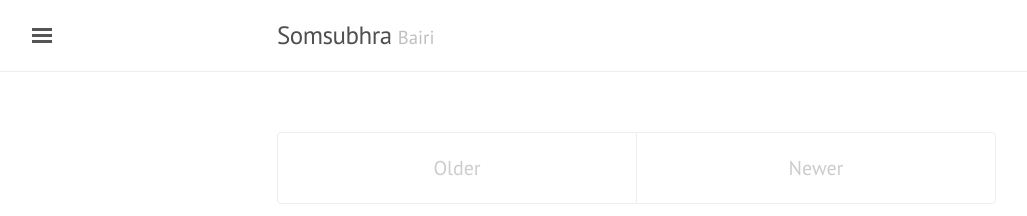
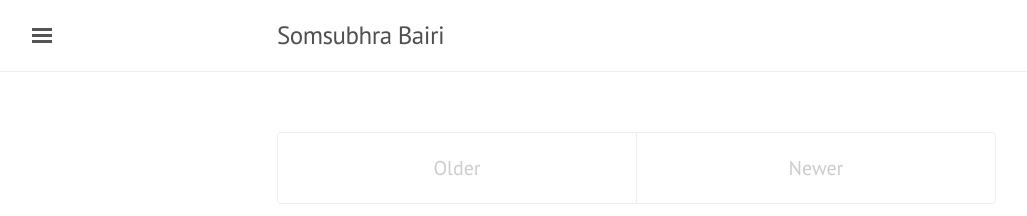
Before and after one commit to Somsubhra/somsubhra.github.io, a Jekyll site: the page built from index.html, in a window 1280 px wide. Shown: the top 216 px of the page, without its empty margins (3-1030 px from the left). Built offline with Jekyll 4.4.1, drawn with Linux system fonts in a browser that asks for light colours; the list of posts is cut into pages by our own code; part of the change alters nothing that is shown.

Commit message:
Remove favicons. Add meta data

```diff
--- a/_config.yml
+++ b/_config.yml
@@ -4,9 +4,9 @@
 permalink:           pretty
 
 # Setup
-title:               Somsubhra
-tagline:             Bairi
-description:         The personal website of Somsubhra
+title:               Somsubhra Bairi
+tagline:             The personal website of Somsubhra Bairi
+description:         The personal website of Somsubhra Bairi
 url:                 http://www.somsubhra.com
 baseurl:             ''
 paginate:            5
--- a/_includes/head.html
+++ b/_includes/head.html
@@ -20,10 +20,9 @@
   <link rel="stylesheet" href="{{ site.baseurl }}/public/css/lanyon.css">
   <link rel="stylesheet" href="https://fonts.googleapis.com/css?family=PT+Serif:400,400italic,700%7CPT+Sans:400">
 
-  <!-- Icons -->
-  <link rel="apple-touch-icon-precomposed" sizes="144x144" href="{{ site.baseurl }}/public/apple-touch-icon-precomposed.png">
-  <link rel="shortcut icon" href="{{ site.baseurl }}/public/favicon.ico">
-
   <!-- RSS -->
   <link rel="alternate" type="application/rss+xml" title="RSS" href="/atom.xml">
+
+  <meta name="description" content="The personal website of Somsubhra Bairi." />
+  <meta name="keywords" content="Somsubhra, Somsubhra Bairi" />
 </head>
--- a/_includes/sidebar.html
+++ b/_includes/sidebar.html
@@ -21,7 +21,6 @@
       {% endif %}
     {% endfor %}
 
-    <a class="sidebar-nav-item" href="http://www.somsubhra.com">Home</a>
     <a class="sidebar-nav-item" href="mailto:mail@somsubhra.com">Mail</a>
     <a class="sidebar-nav-item" href="http://blog.somsubhra.com" target="_blank">Blog</a></li>
     <a class="sidebar-nav-item" href="https://github.com/Somsubhra" target="_blank">Github</a></li>
--- a/_layouts/default.html
+++ b/_layouts/default.html
@@ -14,7 +14,6 @@
         <div class="container">
           <h3 class="masthead-title">
             <a href="{{ site.baseurl }}/" title="Home">{{ site.title }}</a>
-            <small>{{ site.tagline }}</small>
           </h3>
         </div>
       </div>
```
